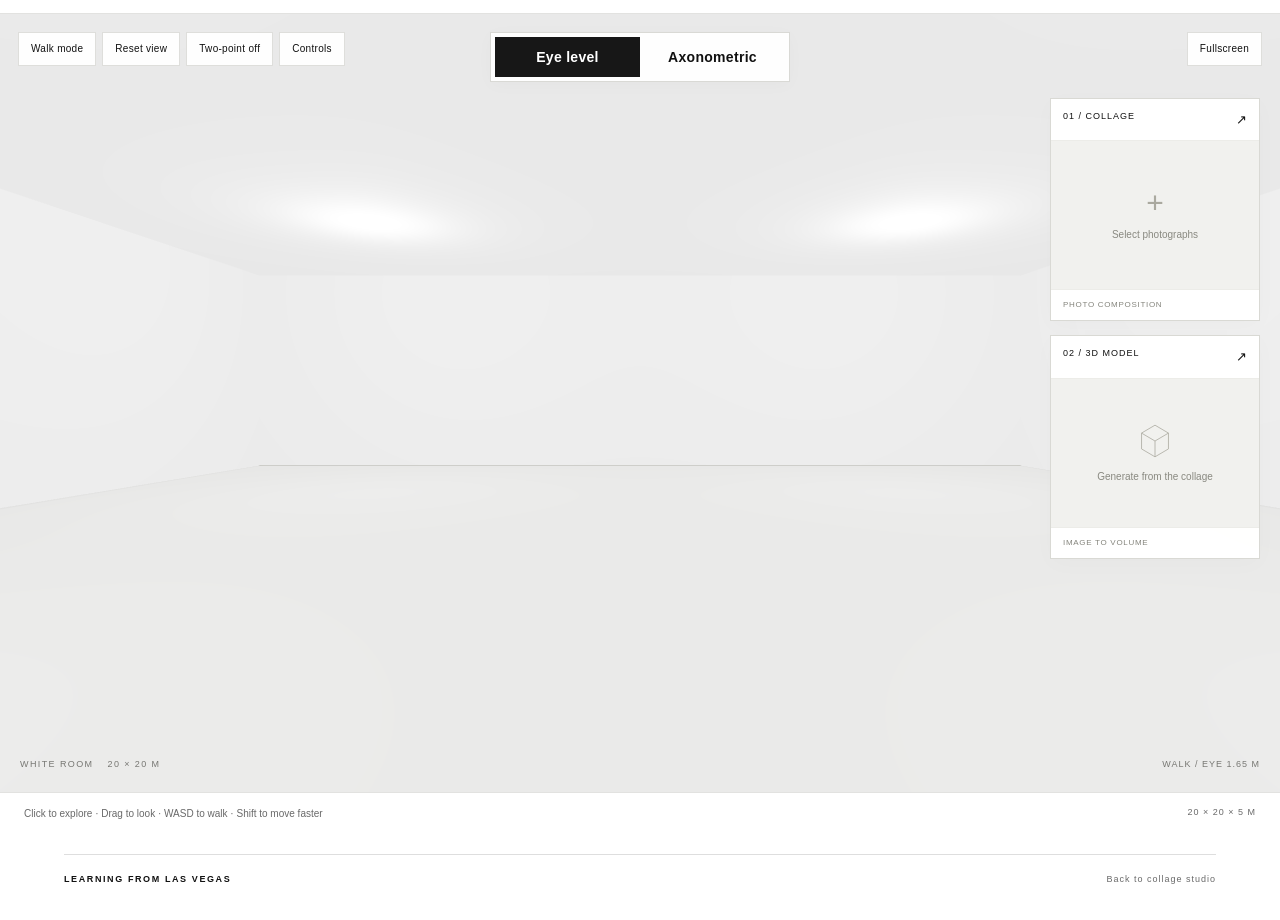
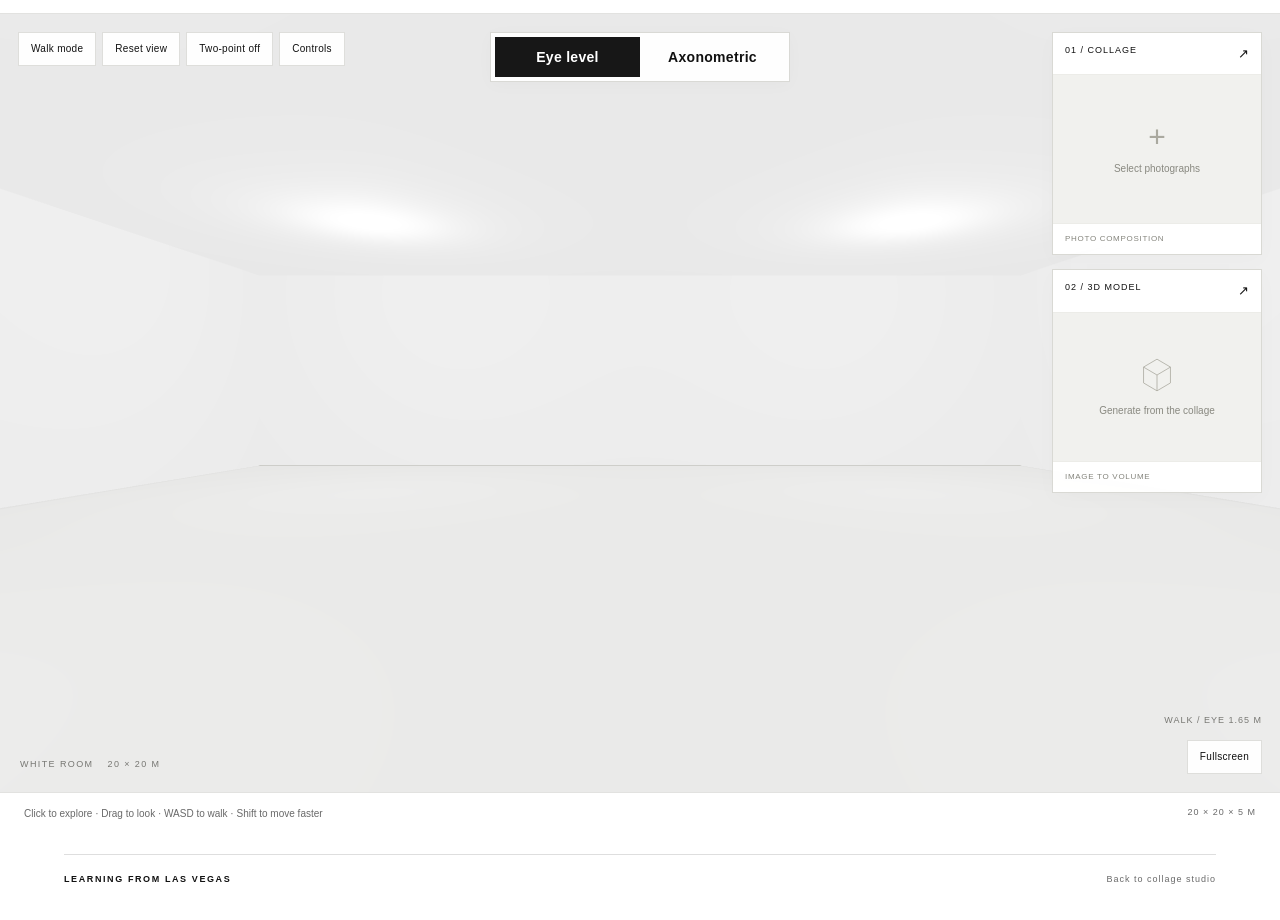
Before and after one commit to chenyiwei00-spec/learning-from-las-vegas-workshop, a website: page site/exhibition.html in a window 1280 px wide. Shown: the part 458-1378 px from the top of the page. Drawn offline with Linux system fonts and the light colour scheme; no server answers.

Commit message:
Align exhibition preview cards and move fullscreen control

```diff
--- a/site/exhibition.css
+++ b/site/exhibition.css
@@ -9,16 +9,16 @@
 .walk-canvas-host canvas{width:100%;height:100%;display:block}
 .walk-toolbar{position:absolute;top:18px;left:18px;right:18px;display:flex;align-items:flex-start;justify-content:space-between;gap:16px;pointer-events:none}
 .walk-controls{display:flex;gap:6px;flex-wrap:wrap;min-width:0}
-.walk-toolbar button{pointer-events:auto;cursor:pointer;background:#fffffff0;color:var(--ink);border:1px solid #dededb;padding:9px 12px;min-height:34px;font:10px/1.4 Arial,sans-serif;letter-spacing:.3px}
-.walk-toolbar button:hover{background:#f3f3f0;border-color:#bdbdb9}
-.walk-toolbar button:focus-visible{outline:2px solid #555;outline-offset:2px}
+.walk-toolbar button,.walk-fullscreen{pointer-events:auto;cursor:pointer;background:#fffffff0;color:var(--ink);border:1px solid #dededb;padding:9px 12px;min-height:34px;font:10px/1.4 Arial,sans-serif;letter-spacing:.3px}
+.walk-toolbar button:hover,.walk-fullscreen:hover{background:#f3f3f0;border-color:#bdbdb9}
+.walk-toolbar button:focus-visible,.walk-fullscreen:focus-visible{outline:2px solid #555;outline-offset:2px}
 .walk-help-panel{position:absolute;top:calc(18px + var(--walk-toolbar-height,34px) + 12px);left:18px;width:min(355px,calc(100% - 36px));max-height:calc(100% - var(--walk-toolbar-height,34px) - 85px);overflow:auto;padding:20px;background:#fffffff5;border:1px solid #dededb;box-shadow:0 8px 30px #00000008;cursor:default}
 .walk-help-panel .eyebrow{font-size:9px;letter-spacing:1.4px;margin:0 0 16px}
 .walk-help-panel dl{display:grid;grid-template-columns:130px minmax(0,1fr);gap:11px 14px;margin:0;font:10px/1.55 Arial,sans-serif}
 .walk-help-panel dt{color:#262626}.walk-help-panel dd{margin:0;color:#767672}
 .walk-help-panel p:last-child{font:10px/1.6 Arial,sans-serif;color:#767672;margin:18px 0 0}
 .walk-room-label{position:absolute;bottom:20px;left:20px;display:flex;gap:14px;font:9px/1.5 Arial,sans-serif;color:#777773;letter-spacing:1.4px;pointer-events:none}
-.walk-status{position:absolute;bottom:20px;right:20px;font:9px/1.5 Arial,sans-serif;letter-spacing:1px;color:#777773;pointer-events:none}
+.walk-status{position:absolute;bottom:64px;right:18px;font:9px/1.5 Arial,sans-serif;letter-spacing:1px;color:#777773;pointer-events:none}
 .walk-caption{display:flex;justify-content:space-between;align-items:flex-start;gap:16px;margin-top:12px;color:var(--muted);font:10px/1.7 Arial,sans-serif}
 .walk-caption p{margin:0}.walk-caption>span{white-space:nowrap;letter-spacing:1px;font-size:9px}
 .walk-notice{font:11px/1.6 Arial,sans-serif;color:var(--muted);margin:10px 0 0}.walk-notice:empty{display:none}
@@ -29,9 +29,9 @@
 .exhibition-footer a{color:inherit;text-decoration:none}
 @media(max-width:760px){.walk-surface{height:68svh;min-height:430px}.walk-toolbar{top:12px;left:12px;right:12px;gap:8px}.walk-toolbar button{font-size:9px;padding:8px;min-height:32px}.walk-controls{gap:4px}.walk-help-panel{top:calc(12px + var(--walk-toolbar-height,34px) + 10px);left:12px;width:min(355px,calc(100% - 24px))}.walk-room-label{bottom:15px;left:14px;font-size:8px;gap:8px}.walk-status{bottom:15px;right:14px;font-size:8px}.walk-caption{font-size:9px;gap:12px}.walk-caption>span{font-size:8px}}
 
-.walk-toolbar button[aria-pressed="true"]{background:#ededeb;border-color:#a4a49f}
+.walk-toolbar button[aria-pressed="true"],.walk-fullscreen[aria-pressed="true"]{background:#ededeb;border-color:#a4a49f}
 .walk-toolbar button:disabled{opacity:.35;cursor:default}
-#walk-fullscreen{flex-shrink:0}
+#walk-fullscreen{position:absolute;right:18px;bottom:18px;z-index:25}
 .walk-surface[data-view="axonometric"]{cursor:grab}
 
 
@@ -41,14 +41,13 @@
 .walk-surface{height:clamp(780px,90svh,1320px);border-inline:0}
 .walk-caption,.walk-notice{padding-inline:24px}
 .walk-toolbar{display:grid;grid-template-columns:minmax(0,1fr) auto minmax(0,1fr);align-items:start;gap:20px;z-index:15}
-#walk-fullscreen{justify-self:end}
 .walk-view-switch{display:flex;align-items:stretch;padding:4px;background:#ffffffef;border:1px solid #d9d9d5;box-shadow:0 3px 18px #00000006}
 .walk-view-switch button{min-width:145px;padding:11px 16px;font:600 14px/1.3 Arial,sans-serif;letter-spacing:.3px;border:0;background:transparent}
 .walk-view-switch button[aria-pressed="true"]{background:#171717;color:white;border:0}
 .walk-view-switch button:hover{border:0;background:#ececea}
 .walk-view-switch button[aria-pressed="true"]:hover{background:#171717}
 .walk-help-panel{z-index:35}
-.workspace-previews{position:absolute;top:calc(18px + var(--walk-toolbar-height,58px) + 16px);right:20px;width:210px;display:grid;gap:14px;z-index:20;cursor:default}
+.workspace-previews{position:absolute;top:18px;right:18px;width:210px;display:grid;gap:14px;z-index:20;cursor:default}
 .workspace-preview-card{padding:0;display:block;width:100%;text-align:left;background:#fffffff5;border:1px solid #d9d9d4;box-shadow:0 5px 22px #00000005;cursor:pointer}
 .workspace-preview-card:hover,.workspace-preview-card[aria-expanded="true"]{border-color:#8f8f88}
 .workspace-preview-heading{display:flex;justify-content:space-between;gap:10px;padding:11px 12px;font:9px/1.5 Arial,sans-serif;letter-spacing:1px;border-bottom:1px solid #ecece8}
@@ -134,14 +133,16 @@
 .exhibition-photo-pages{display:flex;align-items:center;justify-content:space-between;gap:16px;font-size:10px;margin-top:20px}
 .exhibition-photo-pages button{font-size:10px;border:1px solid #ddd;padding:8px 12px}
 .workspace-previews model-viewer::part(default-progress-bar){display:none}
-@media(max-width:1080px){.walk-toolbar{grid-template-columns:minmax(0,1fr) auto;gap:12px}.walk-view-switch{grid-column:1/-1;grid-row:2;justify-self:center}.workspace-previews{width:180px}.workspace-preview-image{height:127px}.workspace-expanded{width:calc(100% - 250px)}}
-@media(max-width:760px){.exhibition-page .studio-main{padding-inline:0}.exhibition-page .studio-mode-nav,.exhibition-page .studio-intro,.exhibition-page .exhibition-footer{padding-inline:24px}.walk-surface{height:90svh;min-height:760px}.walk-view-switch button{font-size:13px;min-width:137px;padding:10px}.workspace-previews{top:calc(12px + var(--walk-toolbar-height,96px) + 14px);right:12px;width:134px;gap:10px}.workspace-preview-image{height:100px}.workspace-preview-heading{padding:8px;font-size:8px}.workspace-preview-caption{padding:7px 8px;font-size:7px}.workspace-preview-empty small{font-size:8px}.workspace-expanded{top:calc(12px + var(--walk-toolbar-height,96px) + 14px);left:12px;right:12px;bottom:48px;width:auto;max-width:580px}.workspace-expanded-heading{padding:14px 16px 12px}.workspace-expanded-body{padding:14px 16px}.workspace-tabs{padding-inline:16px}.workspace-expanded-heading h2{font-size:24px}.exhibition-paper{height:46svh;min-height:330px}.workspace-expanded .model-layout{height:46svh;min-height:330px}.walk-caption{padding-inline:16px}.workspace-model-meta>span{font-size:7px}}
-@media(max-width:480px){.exhibition-page .studio-mode-nav,.exhibition-page .studio-intro,.exhibition-page .exhibition-footer{padding-inline:20px}.walk-surface{min-height:740px}.walk-toolbar{gap:8px}.walk-view-switch button{min-width:125px}.workspace-preview-empty small{max-width:110px;text-align:center}.workspace-expanded .model-stage-controls{left:8px;right:8px;justify-content:flex-end}.exhibition-photo-card img{height:82px}#exhibition-materials{padding:16px}.workspace-expanded .saved-model-grid{grid-template-columns:1fr}}
+@media(max-width:1080px){.walk-toolbar{grid-template-columns:minmax(0,1fr);right:216px;gap:12px}.walk-view-switch{grid-column:1/-1;grid-row:2;justify-self:center}.workspace-previews{width:180px}.workspace-preview-image{height:127px}.workspace-expanded{width:calc(100% - 250px)}}
+@media(max-width:760px){.exhibition-page .studio-main{padding-inline:0}.exhibition-page .studio-mode-nav,.exhibition-page .studio-intro,.exhibition-page .exhibition-footer{padding-inline:24px}.walk-surface{height:90svh;min-height:760px}.walk-view-switch button{font-size:13px;min-width:137px;padding:10px}.walk-toolbar{right:158px}.workspace-previews{top:12px;right:12px;width:134px;gap:10px}.workspace-preview-image{height:100px}.workspace-preview-heading{padding:8px;font-size:8px}.workspace-preview-caption{padding:7px 8px;font-size:7px}.workspace-preview-empty small{font-size:8px}.workspace-expanded{top:calc(12px + var(--walk-toolbar-height,96px) + 14px);left:12px;right:12px;bottom:48px;width:auto;max-width:580px}.workspace-expanded-heading{padding:14px 16px 12px}.workspace-expanded-body{padding:14px 16px}.workspace-tabs{padding-inline:16px}.workspace-expanded-heading h2{font-size:24px}.exhibition-paper{height:46svh;min-height:330px}.workspace-expanded .model-layout{height:46svh;min-height:330px}.walk-caption{padding-inline:16px}.workspace-model-meta>span{font-size:7px}}
+@media(max-width:480px){.exhibition-page .studio-mode-nav,.exhibition-page .studio-intro,.exhibition-page .exhibition-footer{padding-inline:20px}.walk-surface{min-height:740px}.walk-toolbar{gap:8px}.walk-view-switch{flex-direction:column;justify-self:stretch}.walk-view-switch button{min-width:0}.workspace-preview-empty small{max-width:110px;text-align:center}.workspace-expanded .model-stage-controls{left:8px;right:8px;justify-content:flex-end}.exhibition-photo-card img{height:82px}#exhibition-materials{padding:16px}.workspace-expanded .saved-model-grid{grid-template-columns:1fr}}
 
 .workspace-expanded>.workspace-generate-actions{flex-shrink:0;margin:0;padding:12px 20px;border-top:1px solid #e1e1db;background:#fffffff8}
 @media(max-width:760px){.workspace-expanded>.workspace-generate-actions{padding:10px 16px}}
 
 .workspace-expanded #model-status{color:#77776f}
+.walk-surface:fullscreen .workspace-preview-image{max-height:clamp(55px,calc((100dvh - 270px)/2),148px)}
+@media(max-width:760px){#walk-fullscreen{right:12px;bottom:12px;font-size:9px;padding:8px;min-height:32px}.walk-status{right:12px;bottom:58px}}
 .exhibition-page .exhibition-footer{border-top:0;position:relative}
 .exhibition-page .exhibition-footer::before{content:"";position:absolute;left:clamp(24px,5vw,80px);right:clamp(24px,5vw,80px);top:0;height:1px;background:var(--line)}
 @media(max-width:760px){.exhibition-page .exhibition-footer::before{left:24px;right:24px}}
--- a/site/exhibition.html
+++ b/site/exhibition.html
@@ -22,7 +22,6 @@
 <div class="walk-toolbar" id="walk-toolbar">
 <div class="walk-controls"><button id="walk-mode" aria-pressed="false">Walk mode</button><button id="walk-reset">Reset view</button><button id="walk-two-point" aria-pressed="false" title="Keep vertical wall edges parallel">Two-point off</button><button id="walk-help-toggle" aria-expanded="false" aria-controls="walk-help-panel">Controls</button></div>
 <div class="walk-view-switch" role="group" aria-label="Space view"><button id="walk-eye-view" aria-pressed="true">Eye level</button><button id="walk-axonometric" aria-pressed="false">Axonometric</button></div>
-<button id="walk-fullscreen" aria-label="Toggle exhibition fullscreen" aria-pressed="false">Fullscreen</button>
 </div>
 <div id="walk-help-panel" class="walk-help-panel" hidden>
 <p class="eyebrow">MOVE THROUGH THE ROOM</p>
@@ -79,6 +78,7 @@
 
 <div class="walk-room-label" aria-hidden="true"><span id="walk-view-label">WHITE ROOM</span><span>20 × 20 M</span></div>
 <span id="walk-status" class="walk-status" aria-hidden="true">WALK / EYE 1.65 M</span>
+<button id="walk-fullscreen" class="walk-fullscreen" aria-label="Toggle exhibition fullscreen" aria-pressed="false">Fullscreen</button>
 <p id="walk-error" class="walk-error" role="alert" hidden></p>
 </div>
 <div class="walk-caption" id="walk-caption"><p id="walk-caption-text">Click to explore · Drag to look · WASD to walk · Shift to move faster</p><span id="walk-dimensions">20 × 20 × 5 M</span></div>
```
Also changed, not shown: docs/EXHIBITION_WALK.md (+1 -1 lines).
